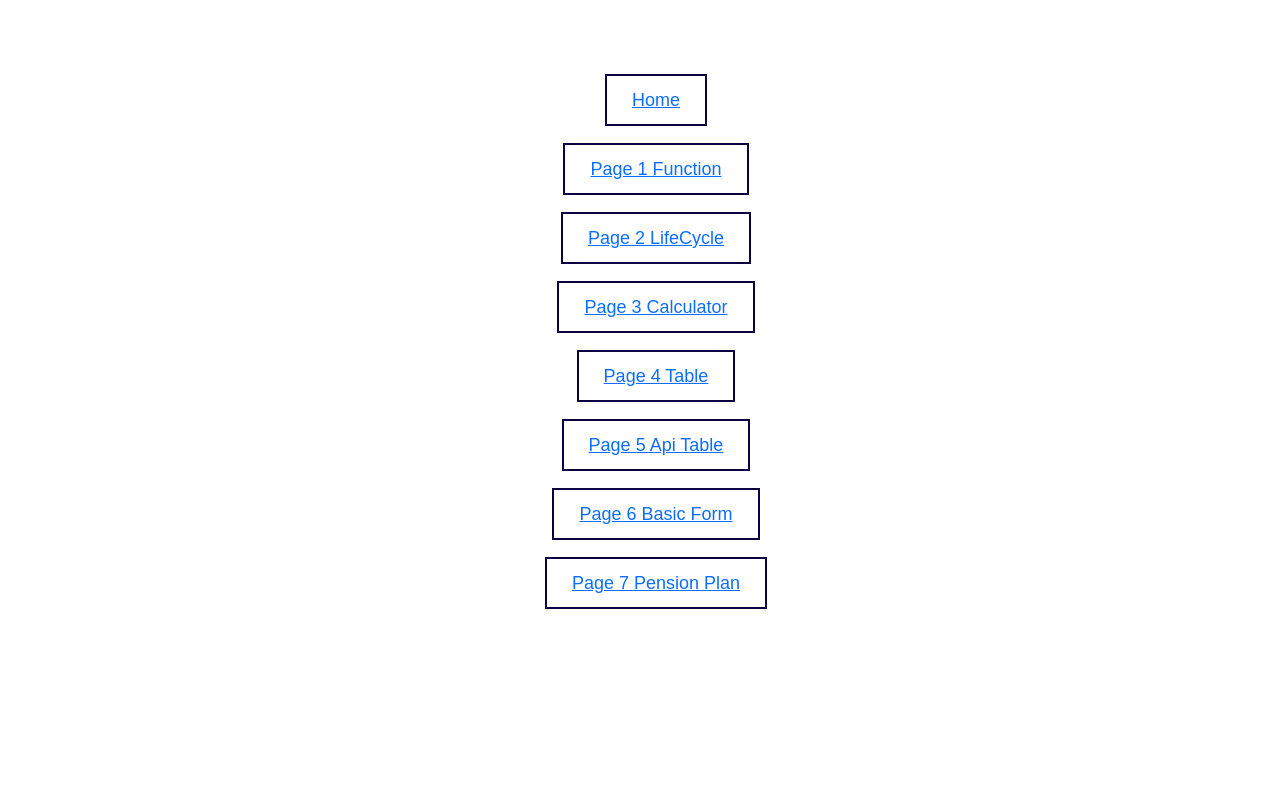
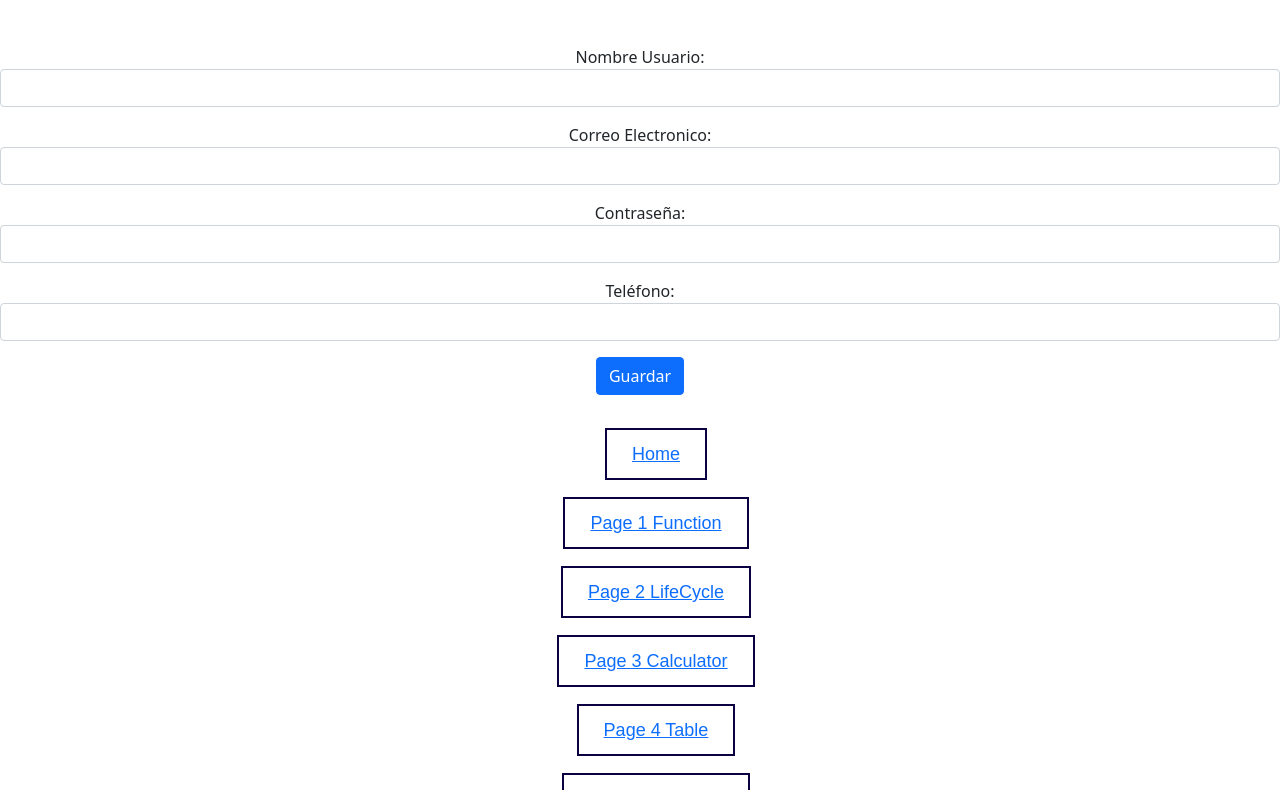
Before and after one commit to jordiascension/jordi-react-capgemini, a React (Create React App) app: page /page8 in a window 1280 px wide. Shown: the top 790 px of the page. Built offline with nearby package versions, Linux system fonts and the light colour scheme.

Commit message:
Add complex form

```diff
--- a/package.json
+++ b/package.json
@@ -8,13 +8,16 @@
     "@testing-library/user-event": "^13.5.0",
     "axios": "^0.19.2",
     "bootstrap": "^5.1.3",
+    "formik": "^2.2.9",
     "react": "^18.0.0",
     "react-bootstrap": "^2.3.1",
     "react-dom": "^18.0.0",
     "react-router-dom": "^6.3.0",
     "react-scripts": "5.0.1",
     "react-table": "^6.11.5",
-    "web-vitals": "^2.1.4"
+    "reactstrap": "^9.0.2",
+    "web-vitals": "^2.1.4",
+    "yup": "^0.32.11"
   },
   "scripts": {
     "start": "react-scripts start",
--- a/src/App.js
+++ b/src/App.js
@@ -7,6 +7,7 @@ import Page4 from"./components/Page4";
 import Page5 from"./components/Page5";
 import Page6 from"./components/Page6";
 import Page7 from"./components/Page7";
+import Page8 from"./components/Page8";
 
 
 function App() {
@@ -22,6 +23,7 @@ function App() {
           <Route exact path="page5" element={<Page5 />} />
           <Route exact path="page6" element={<Page6 />} />
           <Route exact path="page7" element={<Page7 />} />
+          <Route exact path="page8" element={<Page8 />} />
         </Routes>
         <div className="list">
           <ul>
@@ -33,6 +35,7 @@ function App() {
             <li><Link to="page5">Page 5 Api Table</Link></li>
             <li><Link to="page6">Page 6 Basic Form</Link></li>
             <li><Link to="page7">Page 7 Pension Plan</Link></li>
+            <li><Link to="page8">Page 8 Complex Form</Link></li>
           </ul>
         </div>
       </Router>
--- /dev/null
+++ b/src/components/Page8.js
@@ -0,0 +1,108 @@
+import React from "react";
+import * as Yup from "yup";
+import { Formik, Field, Form, ErrorMessage } from "formik";
+import { FormGroup, Button, Row, Col } from "reactstrap";
+
+export default function Page8() {
+  const formSchema = Yup.object().shape({
+    Email: Yup.string()
+      .required("Campo Requerido")
+      .email("Correo Electronico Invalido")
+      .max(255, `Máximo 255 caracteres`),
+    UserName: Yup.string()
+      .min(5, `Mínimo 5 caracteres`)
+      .max(25, `Máximo 25 caracteres`)
+      .required("Campo Requerido"),
+    Password: Yup.string()
+      .required("Campo Requerido")
+      .min(5, `Mínimo 5 caracteres`),
+    MobilePhone: Yup.number()
+      .required("Campo Requerido")
+      .min(8, `Mínimo  8 caracteres`),
+  });
+
+  return (
+    <>
+      <Formik
+        initialValues={{
+          Email: "",
+          UserName: "",
+          Password: "",
+          MobilePhone: "",
+        }}
+        validationSchema={formSchema}
+        onSubmit={(values) => console.log(values)}
+      >
+        <Form>
+          <FormGroup>
+            <label htmlFor='UserName'>Nombre Usuario: </label>
+            <Field
+              className='form-control'
+              name='UserName'
+              placeholder=''
+              type='text'
+            />
+            <ErrorMessage
+              name='UserName'
+              component='div'
+              className='field-error text-danger'
+            />
+          </FormGroup>
+          <FormGroup>
+            <label htmlFor='Email'>Correo Electronico: </label>
+            <Field
+              className='form-control'
+              name='Email'
+              placeholder=''
+              type='email'
+            />
+            <ErrorMessage
+              name='Email'
+              component='div'
+              className='field-error text-danger'
+            />
+          </FormGroup>
+          <FormGroup>
+            <label htmlFor='Password'>Contraseña: </label>
+            <Field
+              className='form-control'
+              name='Password'
+              placeholder=''
+              type='password'
+            />
+            <ErrorMessage
+              name='Password'
+              component='div'
+              className='field-error text-danger'
+            />
+          </FormGroup>
+          <FormGroup>
+            <label htmlFor='MobilePhone'>Teléfono: </label>
+            <Field
+              className='form-control'
+              name='MobilePhone'
+              placeholder=''
+              type='number'
+            />
+            <ErrorMessage
+              name='MobilePhone'
+              component='div'
+              className='field-error text-danger'
+            />
+          </FormGroup>
+          <Row>
+            <Col lg={12} md={12}>
+              <Button
+                color='primary'
+                className='mr-1 mb-1 btn-block'
+                type='submit'
+              >
+                Guardar
+              </Button>
+            </Col>
+          </Row>
+        </Form>
+      </Formik>
+    </>
+  );
+}
```
Also changed, not shown: 2 other files (tests, documents, lock files or other folders).
